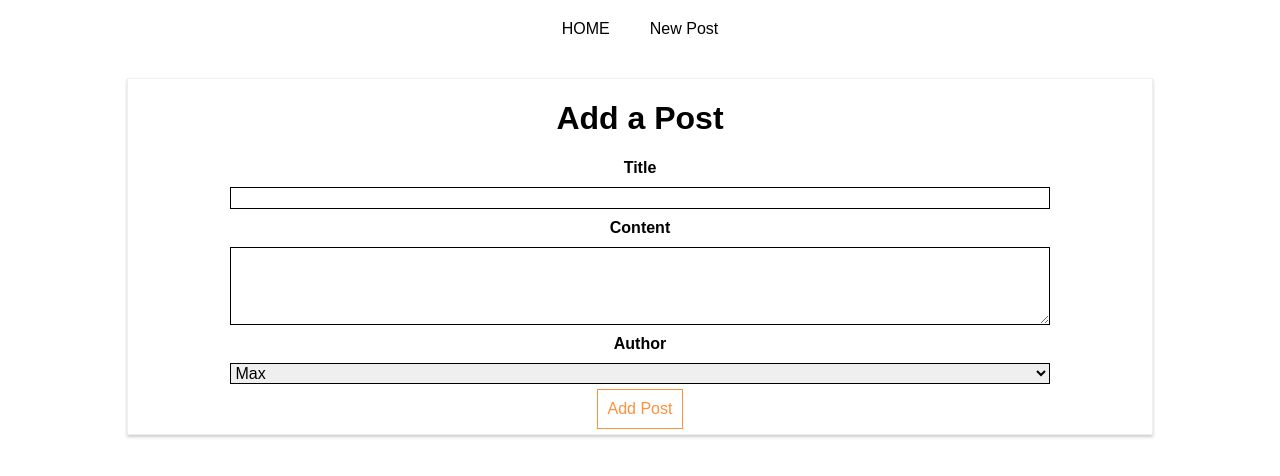
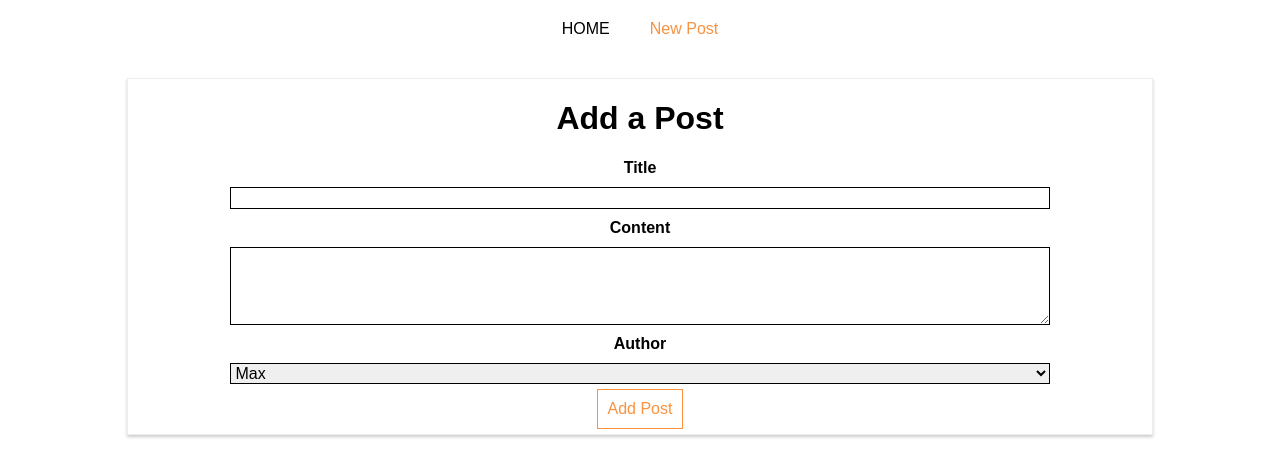
Before and after one commit to umanglpatel/http-example, a React (Create React App) app in the folder axios-example/: page /new-post in a window 1280 px wide. Shown: the top 476 px of the page. Built offline with nearby package versions, Linux system fonts and the light colour scheme.

Commit message:
Section 11.13 Styling the active route using NavLink from react-router-dom.

```diff
--- a/axios-example/src/containers/Blog/Blog.css
+++ b/axios-example/src/containers/Blog/Blog.css
@@ -17,6 +17,7 @@
 }
 
 .Blog a:hover,
-.Blog a:active {
+.Blog a:active,
+.Blog a.active {
     color: #fa923f;
 }
--- a/axios-example/src/containers/Blog/Blog.js
+++ b/axios-example/src/containers/Blog/Blog.js
@@ -1,6 +1,6 @@
 import React, { Component } from 'react';
 // import axios from 'axios';
-import { Route, Link } from 'react-router-dom';
+import { Route, NavLink } from 'react-router-dom';
 
 import './Blog.css';
 import Posts from './Posts/Posts';
@@ -16,12 +16,19 @@
                 <header>
                     <nav>
                         <ul>
-                            <li><Link to="/">HOME</Link></li>
-                            <li><Link to={{
+                            <li><NavLink
+                                to="/"
+                                exact
+                                activeClassName="my-active"
+                                activeStyle={{
+                                    color: '#fa923f',
+                                    textDecoration: 'underline'
+                                }}>HOME</NavLink></li>
+                            <li><NavLink to={{
                                 pathname: '/new-post',
                                 hash: '#submit',
                                 search: '?quick-submit=true'
-                            }}>New Post</Link></li>
+                            }}>New Post</NavLink></li>
                         </ul>
                     </nav>
                 </header>
```
